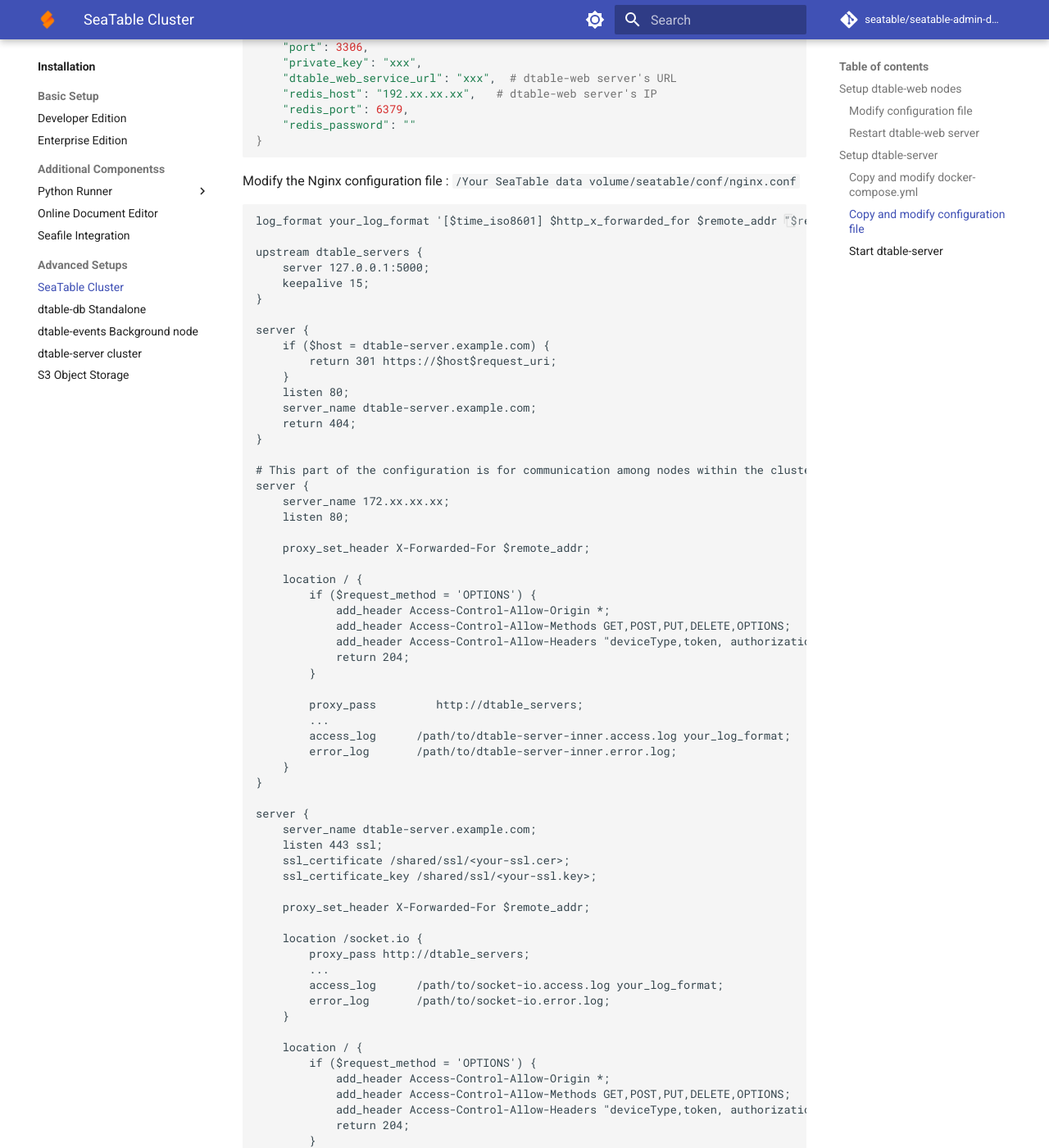
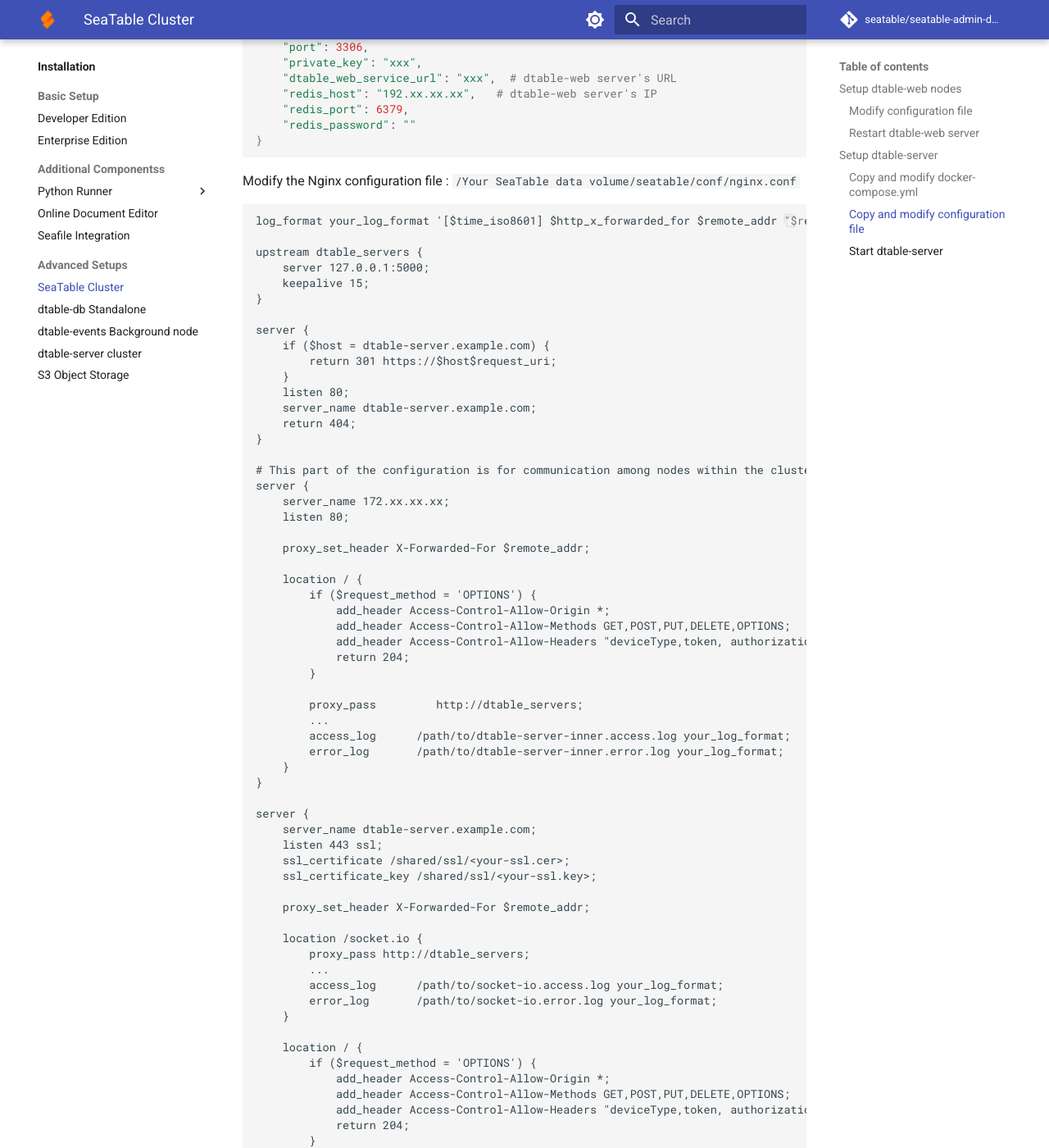
Before and after one commit to seatable/seatable-admin-docs, an MkDocs documentation site: the page built from docs/docker/Cluster/SeaTable Cluster.md, in a window 1280 px wide and 1400 px high, scrolled down 4125 px. Shown: the whole window at 82% size. Built offline with MkDocs 1.6.1 and Material for MkDocs 9.7.7, drawn with Linux system fonts in a browser that asks for light colours; comment, search, counter and statistics services are not loaded; some of the changed text lies outside the part shown.

Commit message:
Update SeaTable Cluster.md

```diff
--- a/docs/docker/Cluster/SeaTable Cluster.md
+++ b/docs/docker/Cluster/SeaTable Cluster.md
@@ -207,7 +207,7 @@
         proxy_pass         http://dtable_servers;
         ...
         access_log      /path/to/dtable-server-inner.access.log your_log_format;
-        error_log       /path/to/dtable-server-inner.error.log;
+        error_log       /path/to/dtable-server-inner.error.log your_log_format;
     }
 }
 
@@ -223,7 +223,7 @@
         proxy_pass http://dtable_servers;
         ...
         access_log      /path/to/socket-io.access.log your_log_format;
-        error_log       /path/to/socket-io.error.log;
+        error_log       /path/to/socket-io.error.log your_log_format;
     }
 
     location / {
@@ -237,7 +237,7 @@
         proxy_pass         http://dtable_servers;
         ...
         access_log      /path/to/dtable-server.access.log your_log_format;
-        error_log       /path/to/dtable-server.error.log;
+        error_log       /path/to/dtable-server.error.log your_log_format;
     }
 }
 
```
